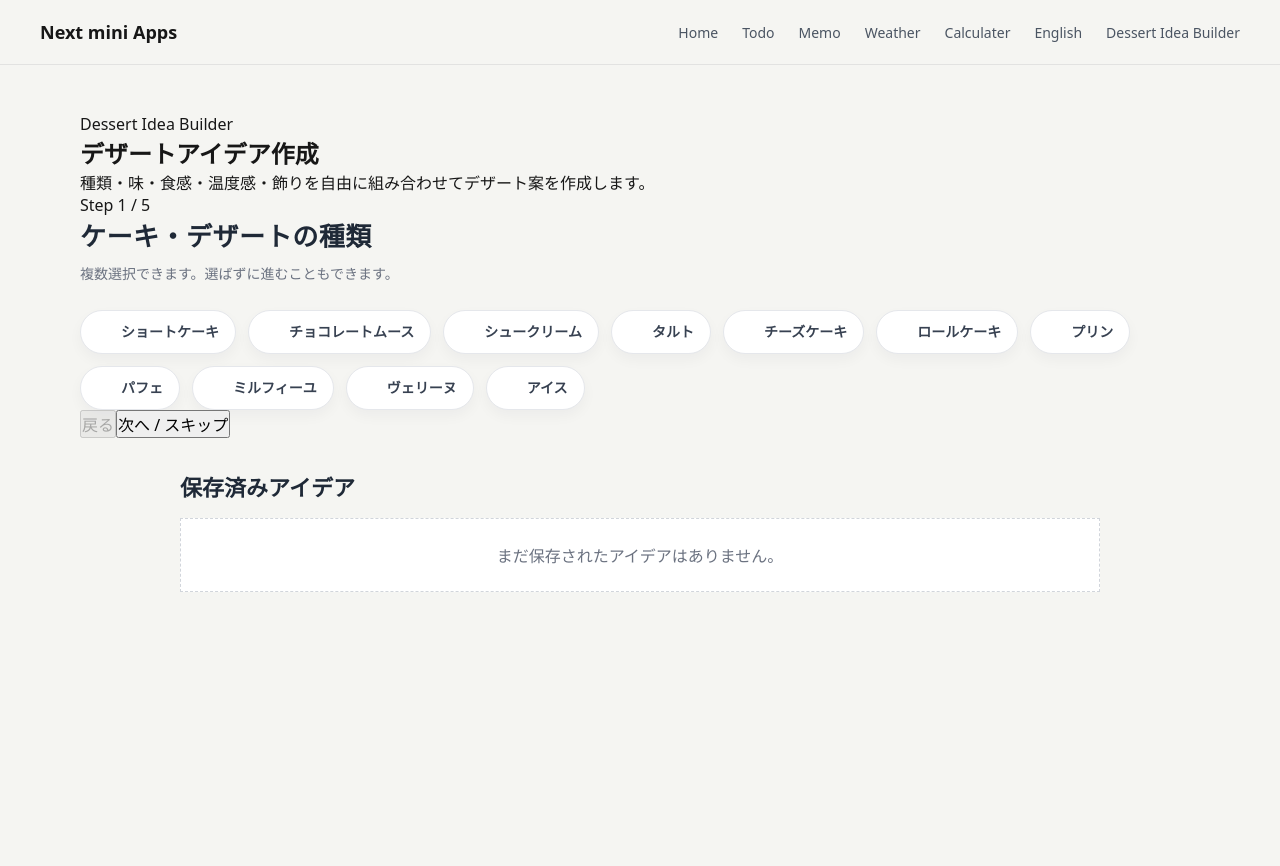
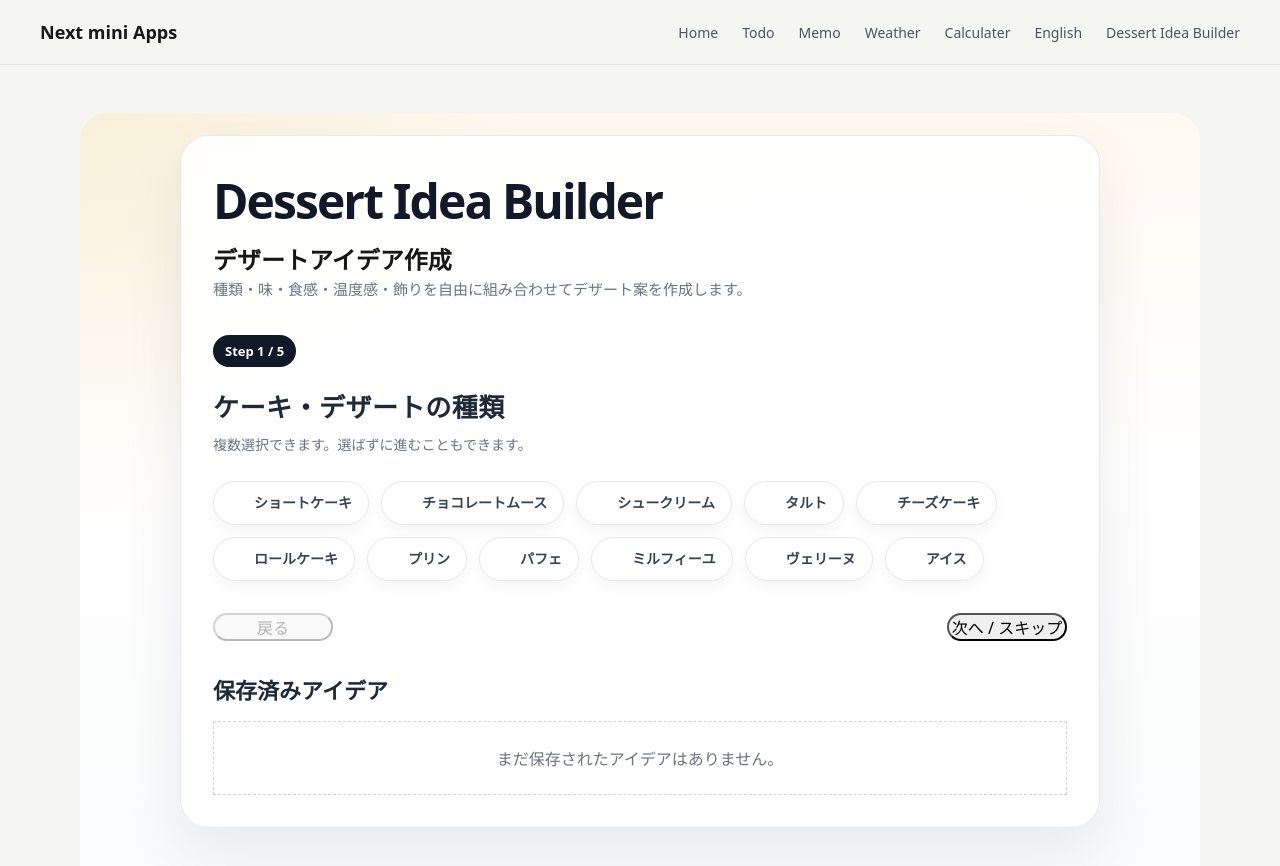
Before and after one commit to usamiyouhei/mini_apps_collection, a Next.js app: page /dessert-idea-builder in a window 1280 px wide. Shown: the top 866 px of the page. Before the commit the page ends 800 px from the top, so only its background shows below. Built offline with nearby package versions, Linux system fonts and the light colour scheme.

Commit message:
update page.scss

```diff
--- a/src/app/dessert-idea-builder/dessert-idea-builder.module.scss
+++ b/src/app/dessert-idea-builder/dessert-idea-builder.module.scss
@@ -0,0 +1,69 @@
+.page {
+  min-height: 100vh;
+  padding: 22px 20px;
+  border-radius: 28px;
+  background:
+    radial-gradient(
+      circle at top left,
+      rgba(201, 162, 39, 0.12),
+      transparent 32%
+    ),
+    linear-gradient(180deg, #fffaf0 0%, #ffffff 44%, #f9fafb 100%);
+}
+
+.builder {
+  width: 100%;
+  max-width: 920px;
+  margin: 0 auto;
+  border: 1px solid rgba(229, 231, 235, 0.9);
+  border-radius: 28px;
+  padding: 32px;
+  background: rgba(255, 255, 255, 0.92);
+
+  box-shadow: 0 24px 60px rgba(15, 23, 42, 0.08);
+}
+
+.header {
+  margin-bottom: 32px;
+}
+
+.label {
+  margin: 0 0 8px;
+  color: #111827;
+  font-size: clamp(32px, 5vw, 48px);
+  font-weight: 800;
+  letter-spacing: -0.04em;
+}
+
+.description {
+  max-width: 680px;
+  margin: 0;
+  color: #6b7280;
+  font-size: 15px;
+  line-height: 1.8;
+}
+
+.stepText {
+  display: inline-flex;
+  align-items: center;
+  margin: 0 0 20px;
+  border-radius: 999px;
+  padding: 7px 12px;
+  background: #111827;
+  color: #ffffff;
+  font-size: 13px;
+  font-weight: 700;
+}
+
+.actions {
+  display: flex;
+  justify-content: space-between;
+  gap: 12px;
+  margin-top: 32px;
+}
+
+.primaryButton,
+.secondaryButton {
+  min-width: 120px;
+  border-radius: 999px;
+}
--- a/src/components/dessert-builder/SavedIdeaList.module.scss
+++ b/src/components/dessert-builder/SavedIdeaList.module.scss
@@ -52,3 +52,54 @@
   font-size: 20px;
   font-weight: 700;
 }
+
+.deleteButton {
+  border: 1px solid #fecaca;
+  border-radius: 999px;
+  padding: 8px 12px;
+  background: #fff1f2;
+  color: #dc2626;
+  font-size: 13px;
+  font-weight: 700;
+  cursor: pointer;
+
+  &:hover {
+    background: #ffe4e6;
+  }
+}
+
+.content {
+  display: grid;
+  padding-top: 10px;
+}
+
+.item {
+  display: grid;
+  grid-template-columns: 80px 1fr;
+  gap: 12px;
+  border-top: 1px solid #f3f4f6;
+  padding-top: 16px;
+}
+
+.item span {
+  color: #6b7280;
+  font-size: 13px;
+  font-weight: 700;
+}
+
+.item p {
+  margin: 0;
+  color: #374151;
+  line-height: 1.6;
+}
+
+@media (max-width: 640px) {
+  .cardHeader {
+    flex-direction: column;
+  }
+
+  .item {
+    grid-template-columns: 1fr;
+    gap: 4px;
+  }
+}
--- a/src/components/dessert-builder/SavedIdeaList.tsx
+++ b/src/components/dessert-builder/SavedIdeaList.tsx
@@ -45,7 +45,11 @@ export default function SavedIdeaList({ ideas, onDelete }: SavedIdeaListProps) {
                 </h3>
               </div>
 
-              <button type="button" onClick={() => onDelete(idea.id)}>
+              <button
+                type="button"
+                onClick={() => onDelete(idea.id)}
+                className={styles.deleteButton}
+              >
                 削除
               </button>
             </div>
@@ -66,7 +70,7 @@ export default function SavedIdeaList({ ideas, onDelete }: SavedIdeaListProps) {
                 <p>{formatItems(idea.temperatures)}</p>
               </div>
 
-              <div>
+              <div className={styles.item}>
                 <span>飾り</span>
                 <p>{formatItems(idea.decorations)}</p>
               </div>
```
